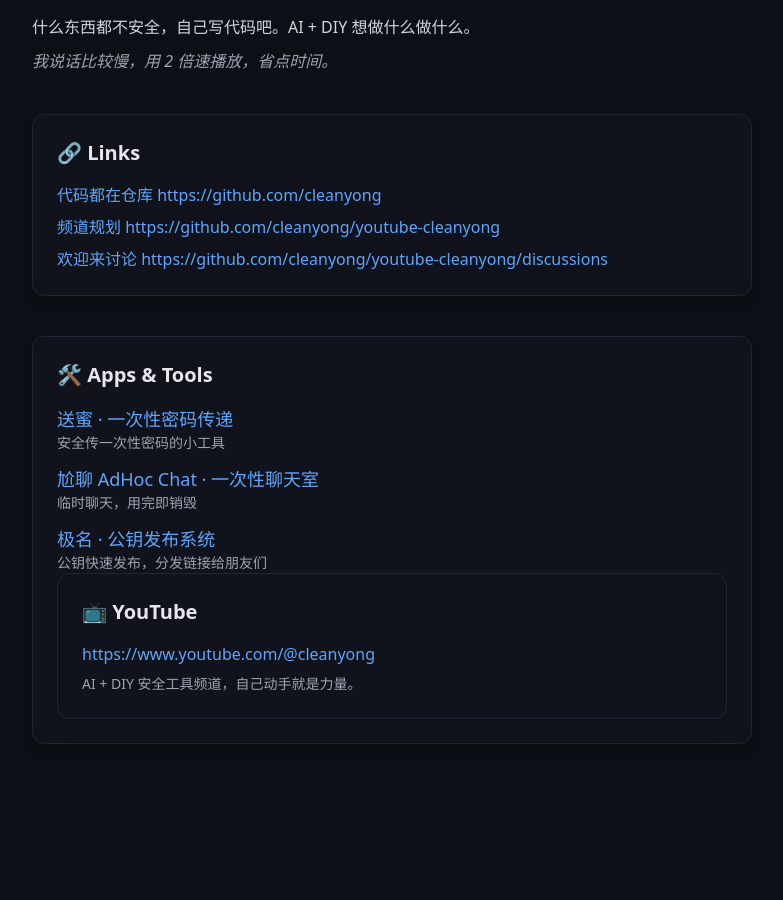
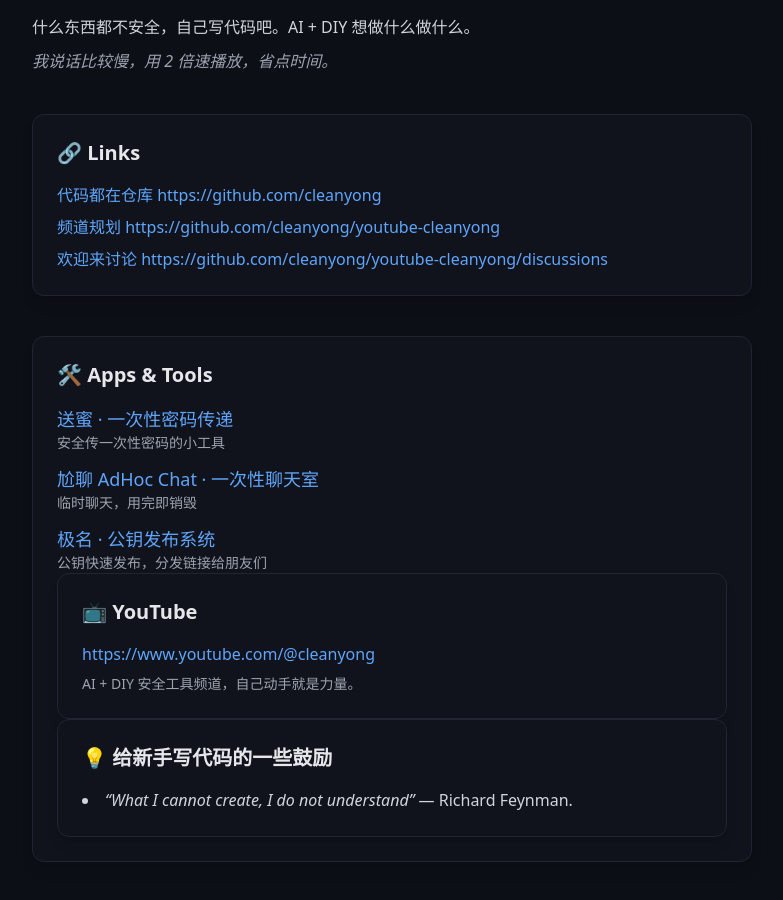
Before and after one commit to cleanyong/homepage, a plain HTML site: page index.html in a window 1280 px wide. Shown: the part 154-1054 px from the top of the page, without its empty margins (248-1031 px from the left). Before the commit the page ends 946 px from the top, so only its background shows below. Drawn offline with nearby package versions, Linux system fonts and the light colour scheme.

Commit message:
add Feynman quote

```diff
--- a/index.html
+++ b/index.html
@@ -82,6 +82,19 @@
       </div>
     </div>
 
+    <!-- Encouragement for New Coders -->
+    <div class="bg-[#10131c] border border-[#1f2532] rounded-xl p-6 shadow-lg">
+      <h2 class="text-xl font-semibold flex items-center gap-2 mb-4">
+        💡 给新手写代码的一些鼓励
+      </h2>
+
+      <ul class="list-disc list-inside space-y-1 text-gray-300">
+        <li>
+          <span class="italic">“What I cannot create, I do not understand”</span> — Richard Feynman.
+        </li>
+      </ul>
+    </div>
+
   </div>
 </body>
 </html>
```
